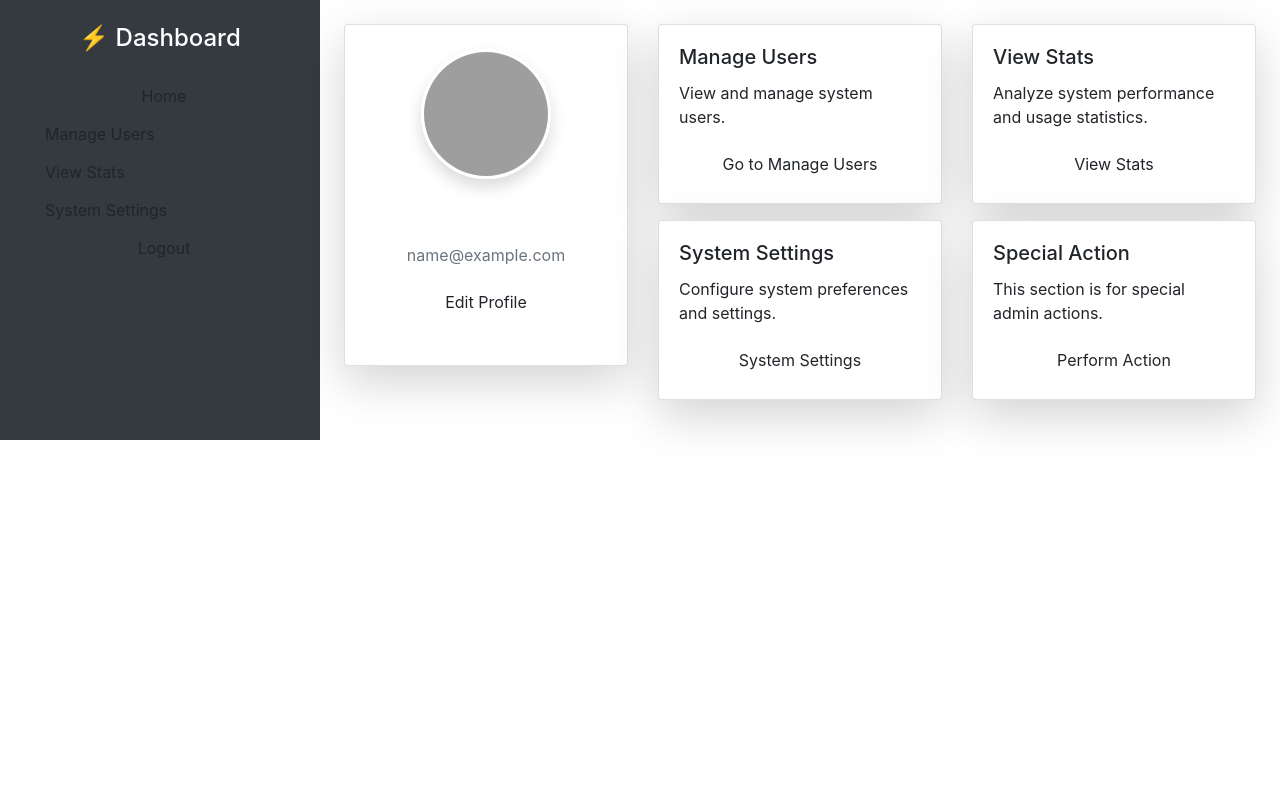
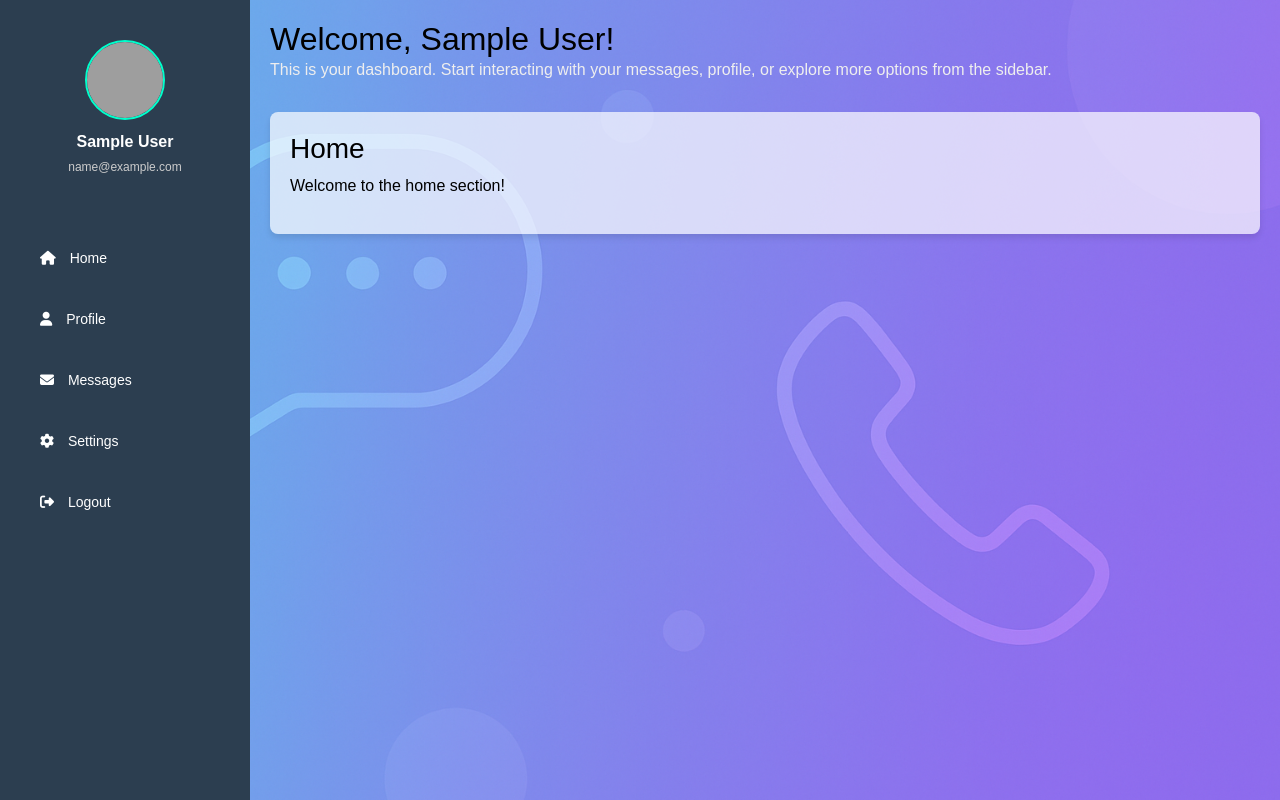
Before and after one commit to markvincentbuison/tunnercasinoonline, a Flask app: page /dashboard in a window 1280 px wide. Run offline with Flask 3, Linux system fonts and the light colour scheme; the visitor is signed in with stand-in values (Sample User, id 1); some libraries are stand-ins or nearby versions; grey boxes are pictures that could not be loaded.

Commit message:
ChatMeKol Update

```diff
--- /dev/null
+++ b/app/static/css/dashboard.css
@@ -0,0 +1,92 @@
+body {
+    margin: 0;
+    font-family: 'Segoe UI', Tahoma, Geneva, Verdana, sans-serif;
+    background: #0f0f0f;
+    color: #fff;
+}
+
+.container {
+    display: flex;
+    height: 100vh;
+}
+
+.sidebar {
+    width: 250px;
+    background-color: #1a1a1a;
+    padding: 20px;
+    box-shadow: 2px 0 10px rgba(0, 255, 204, 0.2);
+}
+
+.sidebar-header {
+    text-align: center;
+    margin-bottom: 30px;
+}
+
+.profile-pic {
+    width: 70px;
+    height: 70px;
+    border-radius: 50%;
+    object-fit: cover;
+    border: 2px solid #00ffcc;
+    margin-bottom: 10px;
+}
+
+.sidebar-header div {
+    font-size: 16px;
+    font-weight: bold;
+}
+
+.sidebar-header small {
+    font-size: 12px;
+    color: #ccc;
+}
+
+.sidebar-menu {
+    list-style: none;
+    padding: 0;
+}
+
+.sidebar-menu li {
+    padding: 10px 0;
+    color: #fff;
+    font-size: 14px;
+    cursor: pointer;
+    transition: 0.3s;
+}
+
+.sidebar-menu li i {
+    margin-right: 10px;
+}
+
+.sidebar-menu li:hover {
+    color: #00ffcc;
+}
+
+.main-content {
+    flex: 1;
+    padding: 40px;
+    background-image: url("../background/bp_jpg.jpg");
+    background-size: cover;
+    background-position: center;
+    background-repeat: no-repeat;
+    background-attachment: fixed;
+    backdrop-filter: blur(2px);
+}
+
+.header h2 {
+    font-size: 32px;
+    margin: 0;
+}
+
+.header p {
+    font-size: 16px;
+    color: #eee;
+}
+
+.content-box {
+    margin-top: 30px;
+    background-color: rgba(0, 0, 0, 0.6);
+    padding: 20px;
+    border-radius: 12px;
+    box-shadow: 0 0 15px #00ffcc;
+}
--- a/app/templates/dashboard.html
+++ b/app/templates/dashboard.html
@@ -1,193 +1,180 @@
 <!DOCTYPE html>
 <html lang="en">
-
 <head>
     <meta charset="UTF-8">
-    <meta name="viewport" content="width=device-width, initial-scale=1.0">
-    <title>Advanced Dashboard</title>
-    <!-- Bootstrap CSS -->
-    <link href="https://stackpath.bootstrapcdn.com/bootstrap/4.5.2/css/bootstrap.min.css" rel="stylesheet">
-    <!-- Custom CSS for Neon/Glassmorphism Effects -->
-    <link href="{{ url_for('static', filename='css/dashboard.css') }}" rel="stylesheet">
-    <link href="{{ url_for('static', filename='css/index.css') }}" rel="stylesheet" />
-    <link rel="icon" type="image/x-icon" href="{{ url_for('static', filename='favicon/favicon.ico') }}"/>
+    <title>User Dashboard</title>
+    <link rel="stylesheet" href="{{ url_for('static', filename='css/dashboard.css') }}">
+    <link rel="stylesheet" href="https://cdnjs.cloudflare.com/ajax/libs/font-awesome/6.5.0/css/all.min.css">
+    <link rel="stylesheet" href="https://stackpath.bootstrapcdn.com/bootstrap/4.5.2/css/bootstrap.min.css">
+    <style>
+        * {
+            margin: 0;
+            padding: 0;
+            box-sizing: border-box;
+        }
 
+        html, body {
+            height: 100%;
+            width: 100%;
+            font-family: Arial, sans-serif;
+            overflow: hidden;
+        }
 
+        .dashboard-container {
+            display: flex;
+            height: 100vh;
+            width: 100vw;
+        }
+
+        .sidebar {
+            width: 250px;
+            background-color: #2c3e50;
+            color: white;
+            height: 100vh;
+            position: fixed;
+        }
+
+        .sidebar-header {
+            padding: 20px;
+            text-align: center;
+        }
+
+        .profile-pic {
+            width: 80px;
+            height: 80px;
+            border-radius: 50%;
+        }
+
+        .sidebar-menu {
+            list-style: none;
+            padding: 0;
+            margin-top: 20px;
+        }
+
+        .sidebar-menu li {
+            padding: 20px;
+            cursor: pointer;
+            transition: background-color 0.3s;
+        }
+
+        .sidebar-menu li:hover {
+            background-color: #34495e;
+        }
+
+        .sidebar-menu li a {
+            text-decoration: none;
+            color: inherit;
+            display: block;
+        }
+
+        .sidebar-menu li a:hover {
+            background-color: #34495e;
+            color: white;
+        }
+
+        .main-content {
+            margin-left: 250px;
+            width: calc(100vw - 250px);
+            height: 100vh;
+            padding: 20px;
+            background-image: url('{{ url_for('static', filename='background/bp.png') }}');
+            background-size: cover;
+            background-position: center;
+            color: black;
+            overflow-y: auto;
+            overflow-x: hidden;
+        }
+
+        .header {
+            margin-bottom: 20px;
+        }
+
+        .content-box {
+            padding: 20px;
+            background: rgba(255, 255, 255, 0.7);
+            border-radius: 8px;
+            box-shadow: 0px 4px 6px rgba(0, 0, 0, 0.1);
+        }
+
+        .content-box.hidden {
+            display: none;
+        }
+    </style>
 </head>
-
 <body>
-    <div class="container-fluid">
-        <div class="row">
-            <!-- Sidebar -->
-
-            <div class="col-md-3 bg-dark text-white p-4 sidebar-glass">
-              <h4 class="text-center mb-4 neon-text">⚡ Dashboard</h4>
-
-              <div class="d-flex flex-column gap-2">
-                  <a href="/dashboard" class="btn btn-sidebar">
-                      <i class="fas fa-home mr-2"></i> Home
-                  </a>
-
-                  <button class="btn btn-sidebar d-flex justify-content-between align-items-center" data-bs-toggle="collapse" data-bs-target="#manageUsersCollapse">
-                      <span><i class="fas fa-users-cog mr-2"></i> Manage Users</span>
-                      <i class="fas fa-chevron-down"></i>
-                  </button>
-                  <div id="manageUsersCollapse" class="collapse sub-btn-group">
-                      <a href="/manage-users/view" class="btn btn-sub">View Users</a>
-                      <a href="/manage-users/add" class="btn btn-sub">Add User</a>
+    <div class="dashboard-container">
+        <div class="sidebar">
+            <div class="sidebar-header">
+                <img src="{{ picture }}" alt="Profile Picture" class="profile-pic">
+                <div>{{ name }}</div>
+                <small>{{ email }}</small>
+            </div>
+            <ul class="sidebar-menu">
+                <li onclick="showContent('home')"><i class="fas fa-home"></i> Home</li>
+                <li onclick="showContent('profile')"><i class="fas fa-user"></i> Profile</li>
+                <li onclick="showContent('messages')"><i class="fas fa-envelope"></i> Messages</li>
+                <li onclick="showContent('settings')"><i class="fas fa-cog"></i> Settings</li>
+                <li data-toggle="modal" data-target="#logoutModal"><i class="fas fa-sign-out-alt"></i> Logout</li>
+            </ul>
         </div>
 
-                  <button class="btn btn-sidebar d-flex justify-content-between align-items-center" data-bs-toggle="collapse" data-bs-target="#statsCollapse">
-                      <span><i class="fas fa-chart-line mr-2"></i> View Stats</span>
-                      <i class="fas fa-chevron-down"></i>
-                  </button>
-                  <div id="statsCollapse" class="collapse sub-btn-group">
-                      <a href="/view-stats/daily" class="btn btn-sub">Daily Stats</a>
-                      <a href="/view-stats/monthly" class="btn btn-sub">Monthly Stats</a>
+        <div class="main-content">
+            <div class="header">
+                <h2>Welcome, {{ name }}!</h2>
+                <p>This is your dashboard. Start interacting with your messages, profile, or explore more options from the sidebar.</p>
             </div>
-
-                  <button class="btn btn-sidebar d-flex justify-content-between align-items-center" data-bs-toggle="collapse" data-bs-target="#settingsCollapse">
-                      <span><i class="fas fa-cogs mr-2"></i> System Settings</span>
-                      <i class="fas fa-chevron-down"></i>
-                  </button>
-                  <div id="settingsCollapse" class="collapse sub-btn-group">
-                      <a href="/system-settings/security" class="btn btn-sub">Security</a>
-                      <a href="/system-settings/network" class="btn btn-sub">Network</a>
+            <div id="home" class="content-box">
+                <h3>Home</h3>
+                <p>Welcome to the home section!</p>
             </div>
-
-                  <a href="/logout" class="btn btn-sidebar">
-                      <i class="fas fa-sign-out-alt mr-2"></i> Logout
-                  </a>
+            <div id="profile" class="content-box hidden">
+                <h3>Profile</h3>
+                <p>This is your profile section. Update your personal information here.</p>
             </div>
+            <div id="messages" class="content-box hidden">
+                <h3>Messages</h3>
+                <p>This is your messages section. You can read and send messages here.</p>
             </div>
-
-
-
-
-            <!-- Main Content -->
-            <div class="col-md-9 p-4">
-                <div class="row">
-                    <!-- User Profile Card -->
-                    <div class="col-md-4 mb-3">
-                      <div class="card bg-glassmorphism shadow-lg text-center p-4">
-                          <div class="profile-img-wrapper mx-auto mb-3">
-                              <img src="{{ picture }}" alt="User Picture"
-                                   class="rounded-circle img-fluid shadow"
-                                   style="width: 130px; height: 130px; object-fit: cover; border: 3px solid #fff;">
-                          </div>
-                          <div class="card-body">
-                              <h5 class="text-white mb-1">{{ name }}</h5>
-                              <p class="text-muted mb-3">{{ email }}</p>
-                              <button class="btn btn-neon btn-block" data-toggle="modal" data-target="#editUserModal">
-                                  Edit Profile
-                              </button>
-                          </div>
-                      </div>
-                  </div>
-                    <!-- Dashboard Panels -->
-                    <div class="col-md-8">
-                        <div class="row">
-                            <!-- Manage User Panel -->
-                            <div class="col-md-6 mb-3">
-                                <div class="card bg-glassmorphism shadow-lg">
-                                    <div class="card-body">
-                                        <h5 class="card-title">Manage Users</h5>
-                                        <p class="card-text">View and manage system users.</p>
-                                        <a href="/manage-users" class="btn btn-neon w-100" data-toggle="modal" data-target="#manageUsersModal">Go to Manage Users</a>
+            <div id="settings" class="content-box hidden">
+                <h3>Settings</h3>
+                <p>This is your settings section. Manage your preferences and account settings here.</p>
             </div>
         </div>
     </div>
 
-                            <!-- View Stats Panel -->
-                            <div class="col-md-6 mb-3">
-                                <div class="card bg-glassmorphism shadow-lg">
-                                    <div class="card-body">
-                                        <h5 class="card-title">View Stats</h5>
-                                        <p class="card-text">Analyze system performance and usage statistics.</p>
-                                        <a href="/view-stats" class="btn btn-neon w-100">View Stats</a>
+    <!-- Modal for Logout Confirmation -->
+    <div class="modal fade" id="logoutModal" tabindex="-1" role="dialog" aria-labelledby="logoutModalLabel" aria-hidden="true">
+        <div class="modal-dialog" role="document">
+            <div class="modal-content">
+                <div class="modal-header">
+                    <h5 class="modal-title" id="logoutModalLabel">Confirm Logout</h5>
+                    <button type="button" class="close" data-dismiss="modal" aria-label="Close">
+                        <span aria-hidden="true">&times;</span>
+                    </button>
                 </div>
+                <div class="modal-body">
+                    Are you sure you want to log out?
                 </div>
-                            </div>
-
-                            <!-- System Settings Panel -->
-                            <div class="col-md-6 mb-3">
-                                <div class="card bg-glassmorphism shadow-lg">
-                                    <div class="card-body">
-                                        <h5 class="card-title">System Settings</h5>
-                                        <p class="card-text">Configure system preferences and settings.</p>
-                                        <a href="/system-settings" class="btn btn-neon w-100">System Settings</a>
-                                    </div>
-                                </div>
-                            </div>
-
-                            <!-- Special Action Panel -->
-                            <div class="col-md-6 mb-3">
-                                <div class="card bg-glassmorphism shadow-lg">
-                                    <div class="card-body">
-                                        <h5 class="card-title">Special Action</h5>
-                                        <p class="card-text">This section is for special admin actions.</p>
-                                        <a href="/special-action" class="btn btn-glass w-100">Perform Action</a>
-                                    </div>
-                                </div>
-                            </div>
-                        </div>
-                    </div>
+                <div class="modal-footer">
+                    <button type="button" class="btn btn-secondary" data-dismiss="modal">Cancel</button>
+                    <a href="/logout" class="btn btn-danger">Logout</a>
                 </div>
             </div>
         </div>
     </div>
 
-    <!-- Modals -->
+    <script>
+        function showContent(content) {
+            const contentBoxes = document.querySelectorAll('.content-box');
+            contentBoxes.forEach(box => box.classList.add('hidden'));
+            document.getElementById(content).classList.remove('hidden');
+        }
 
-    <!-- Edit User Modal -->
-    <div class="modal fade" id="editUserModal" tabindex="-1" role="dialog" aria-labelledby="editUserModalLabel" aria-hidden="true">
-        <div class="modal-dialog" role="document">
-            <div class="modal-content">
-                <div class="modal-header">
-                    <h5 class="modal-title" id="editUserModalLabel">Edit Profile</h5>
-                    <button type="button" class="close" data-dismiss="modal" aria-label="Close">
-                        <span aria-hidden="true">&times;</span>
-                    </button>
-                </div>
-                <div class="modal-body">
-                    <form action="/update-profile" method="POST">
-                        <div class="form-group">
-                            <label for="username">Username</label>
-                            <input type="text" class="form-control" id="username" name="username" value="{{ name }}" required>
-                        </div>
-                        <div class="form-group">
-                            <label for="email">Email address</label>
-                            <input type="email" class="form-control" id="email" name="email" value="{{ email }}" required>
-                        </div>
-                        <button type="submit" class="btn btn-neon">Save Changes</button>
-                    </form>
-                </div>
-            </div>
-        </div>
-    </div>
+        showContent('home');
+    </script>
 
-    <!-- Manage Users Modal -->
-    <div class="modal fade" id="manageUsersModal" tabindex="-1" role="dialog" aria-labelledby="manageUsersModalLabel" aria-hidden="true">
-        <div class="modal-dialog" role="document">
-            <div class="modal-content">
-                <div class="modal-header">
-                    <h5 class="modal-title" id="manageUsersModalLabel">Manage Users</h5>
-                    <button type="button" class="close" data-dismiss="modal" aria-label="Close">
-                        <span aria-hidden="true">&times;</span>
-                    </button>
-                </div>
-                <div class="modal-body">
-                    <p>Manage and configure users in the system.</p>
-                    <a href="/manage-users" class="btn btn-neon">Go to Manage Users</a>
-                </div>
-            </div>
-        </div>
-    </div>
-
-    <!-- Bootstrap JS -->
     <script src="https://code.jquery.com/jquery-3.5.1.slim.min.js"></script>
     <script src="https://cdn.jsdelivr.net/npm/@popperjs/core@2.5.4/dist/umd/popper.min.js"></script>
     <script src="https://stackpath.bootstrapcdn.com/bootstrap/4.5.2/js/bootstrap.min.js"></script>
 </body>
-
 </html>
```
Also changed, not shown: app/templates/index.html (+137 -135 lines). Lines whose indentation alone changed are shown as unchanged.
